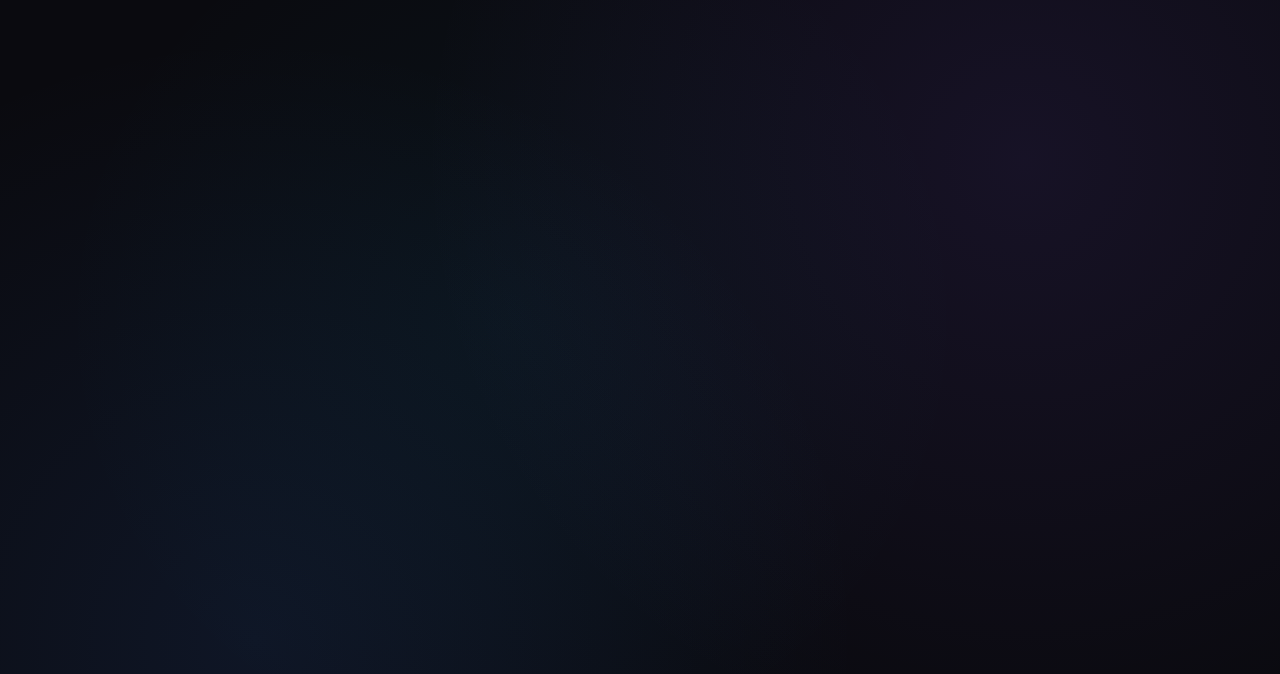
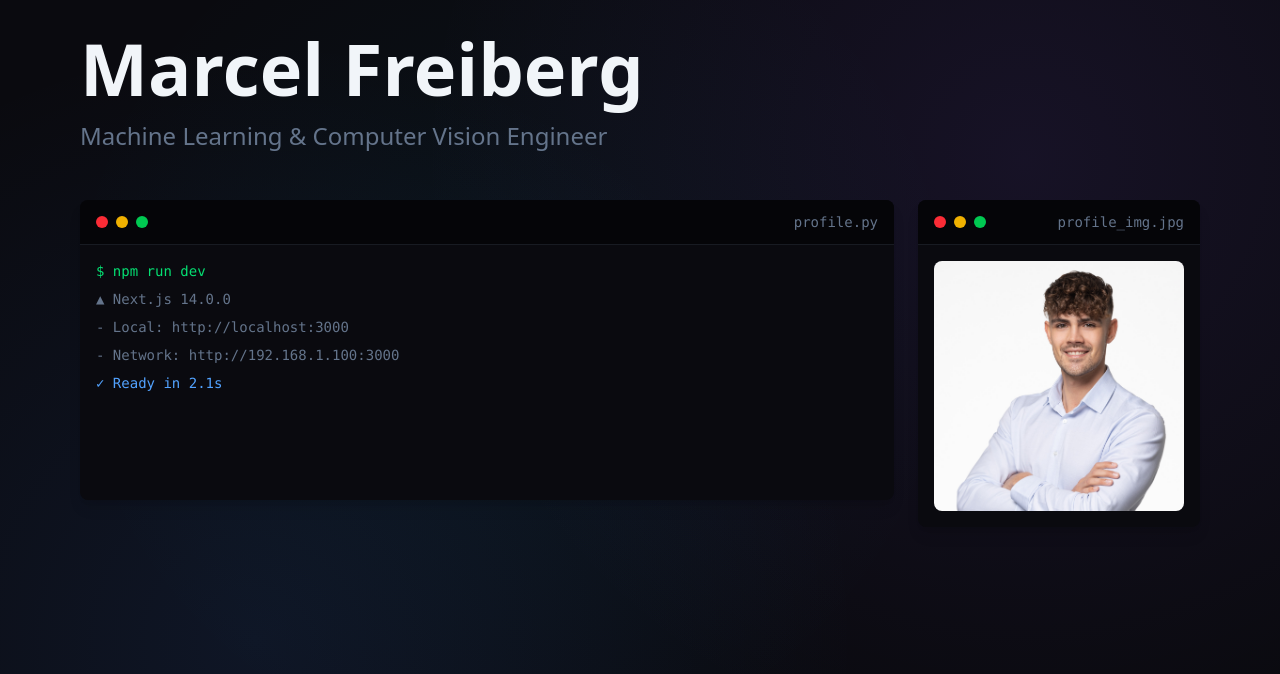
Before and after one commit to marcelfreiberg/marcelfreiberg.com, a Next.js app: page / in a window 1280 px wide. Shown: the top 674 px of the page. Built offline with nearby package versions, Linux system fonts and the light colour scheme.

Commit message:
Implementing a draggable windows component

```diff
--- a/app/layout.tsx
+++ b/app/layout.tsx
@@ -14,7 +14,7 @@ export const metadata = {
 export default async function RootLayout({ children }: { children: React.ReactNode }) {
   return (
     <html lang="en" className={inter.variable}>
-      <body>
+      <body className="min-h-screen">
         {/* <Navigation /> */}
         <main>{children}</main>
       </body>
--- a/app/page.tsx
+++ b/app/page.tsx
@@ -1,17 +1,57 @@
 import Image from "next/image";
+import DraggableTerminalWindow from "@/components/DraggableTerminalWindow";
 
 export default function Home() {
     return (
         <div className="min-h-screen py-8">
-            <div className="max-w-6xl mx-auto px-4 space-y-8">
-                {/* <Image
-                    src="/SKP_0981-quadrat.jpg"
-                    alt="Marcel Freiberg"
-                    width={300}
-                    height={300}
-                    priority={true}
-                    className="w-full h-full object-cover rounded-lg"
-                /> */}
+            <div className="max-w-6xl mx-auto px-4 space-y-12">
+                <section>
+                    <div className="space-y-8">
+                        <div className="space-y-4">
+                            <h1 className="text-5xl md:text-7xl font-bold gradient-text">
+                                Marcel Freiberg
+                            </h1>
+                            <div className="text-xl md:text-2xl text-neural-gray">
+                                Machine Learning & Computer Vision Engineer
+                            </div>
+                        </div>
+                    </div>
+                </section>
+                {/* Responsive terminal layout */}
+                <section className="space-y-6">
+                    <div className="flex flex-col lg:flex-row gap-6">
+                        <DraggableTerminalWindow
+                            title="profile.py"
+                            className="flex-1"
+                            width="100%"
+                            height="300px"
+                        >
+                            <div className="font-mono text-sm text-neural-gray space-y-2">
+                                <p className="text-green-400">$ npm run dev</p>
+                                <p>  ▲ Next.js 14.0.0</p>
+                                <p>  - Local:        http://localhost:3000</p>
+                                <p>  - Network:      http://192.168.1.100:3000</p>
+                                <p className="text-blue-400">✓ Ready in 2.1s</p>
+                            </div>
+                        </DraggableTerminalWindow>
+
+                        <DraggableTerminalWindow
+                            title="profile_img.jpg"
+                            className=""
+                            width="auto"
+                            height="auto"
+                        >
+                            <Image
+                                src="/SKP_0981-quadrat.jpg"
+                                alt="Marcel Freiberg"
+                                width={250}
+                                height={250}
+                                priority={true}
+                                className="rounded-lg"
+                            />
+                        </DraggableTerminalWindow>
+                    </div>
+                </section>
             </div>
         </div>
     )
--- /dev/null
+++ b/components/DraggableTerminalWindow.tsx
@@ -0,0 +1,132 @@
+'use client'
+
+import { useRef, useEffect, useState } from 'react'
+
+interface DraggableTerminalWindowProps {
+    children: React.ReactNode;
+    title: string;
+    className?: string;
+    width?: string;
+    height?: string;
+    zIndexBase?: number;
+}
+
+export default function DraggableTerminalWindow({
+    children,
+    title,
+    className = "",
+    width = "100%",
+    height = "100%",
+    zIndexBase = 10
+}: DraggableTerminalWindowProps) {
+    const elementRef = useRef<HTMLDivElement>(null)
+    const placeholderRef = useRef<HTMLDivElement>(null)
+    const [isDragging, setIsDragging] = useState(false)
+    const [zIndex, setZIndex] = useState(zIndexBase)
+
+    const [startX, setStartX] = useState(0)
+    const [startY, setStartY] = useState(0)
+    const [initialLeft, setInitialLeft] = useState(0)
+    const [initialTop, setInitialTop] = useState(0)
+
+    const bringToFront = () => {
+        const timeBasedZIndex = Date.now() % 1000000 + 10000 // Range: 10000-1010000
+        setZIndex(timeBasedZIndex)
+    }
+
+    const handlePointerDown = (e: React.PointerEvent) => {
+        e.preventDefault()
+        setIsDragging(true)
+        bringToFront()
+
+        const element = elementRef.current
+        const placeholder = placeholderRef.current
+
+        if (!element || !placeholder) return
+
+        e.currentTarget.setPointerCapture(e.pointerId)
+
+        const rect = element.getBoundingClientRect()
+
+        setStartX(e.clientX)
+        setStartY(e.clientY)
+
+        placeholder.style.width = rect.width + 'px'
+        placeholder.style.height = rect.height + 'px'
+        placeholder.style.display = 'block'
+
+        element.style.position = 'fixed'
+        element.style.top = rect.top + 'px'
+        element.style.left = rect.left + 'px'
+        element.style.transform = 'none'
+        element.style.width = rect.width + 'px'
+
+        setInitialLeft(rect.left)
+        setInitialTop(rect.top)
+    }
+
+    const handlePointerMove = (e: React.PointerEvent) => {
+        e.preventDefault()
+        if (!isDragging) return
+
+        const element = elementRef.current
+        if (!element) return
+
+        const deltaX = e.clientX - startX
+        const deltaY = e.clientY - startY
+
+        const newLeft = initialLeft + deltaX
+        const newTop = initialTop + deltaY
+
+        element.style.left = newLeft + 'px'
+        element.style.top = newTop + 'px'
+    }
+
+    const handlePointerUp = (e: React.PointerEvent) => {
+        if (!isDragging) return
+
+        setIsDragging(false)
+
+        e.currentTarget.releasePointerCapture(e.pointerId)
+    }
+
+    return (
+        <>
+            {/* Placeholder to maintain layout space during drag */}
+            <div
+                ref={placeholderRef}
+                className={className}
+                style={{
+                    display: 'none',
+                    width,
+                    height
+                }}
+            />
+
+            {/* Draggable Terminal Window */}
+            <div
+                ref={elementRef}
+                className={`bg-neural-dark rounded-lg shadow-lg transition-shadow duration-200 ${isDragging ? 'shadow-2xl select-none' : 'shadow-lg'
+                    } ${className}`}
+                style={{ width, height, zIndex: isDragging ? zIndex + 1000 : zIndex }}
+                onClick={bringToFront}
+            >
+                <div
+                    className="bg-neural-darker rounded-t-lg px-4 py-3 border-b border-neural-gray/20 cursor-move select-none flex items-center justify-between"
+                    onPointerDown={handlePointerDown}
+                    onPointerMove={handlePointerMove}
+                    onPointerUp={handlePointerUp}
+                >
+                    <div className="flex items-center space-x-2">
+                        <div className="w-3 h-3 bg-red-500 rounded-full"></div>
+                        <div className="w-3 h-3 bg-yellow-500 rounded-full"></div>
+                        <div className="w-3 h-3 bg-green-500 rounded-full"></div>
+                    </div>
+                    <span className="text-neural-gray text-sm font-mono">{title}</span>
+                </div>
+
+                <div className="p-4"> {children} </div>
+            </div>
+        </>
+    )
+}
```
